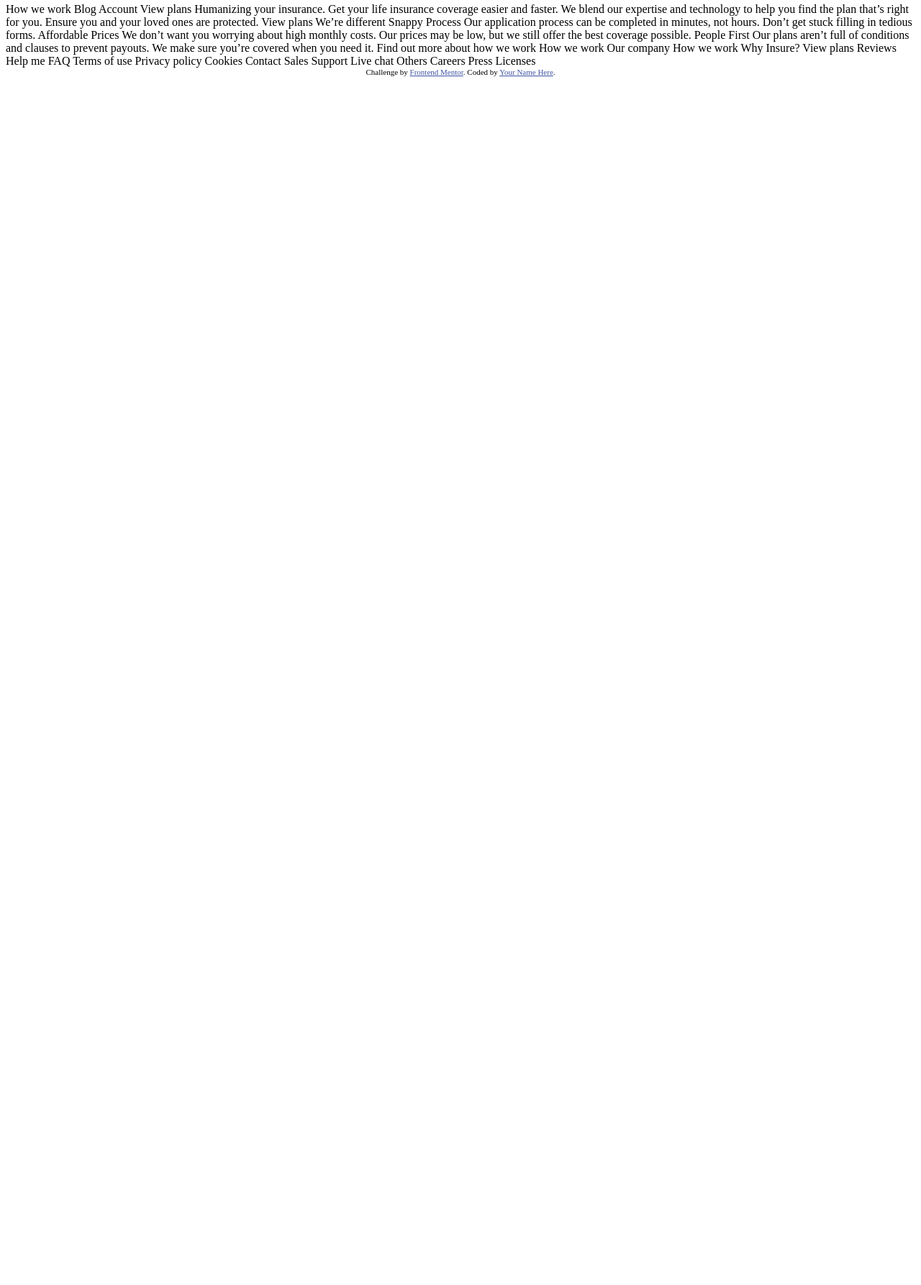
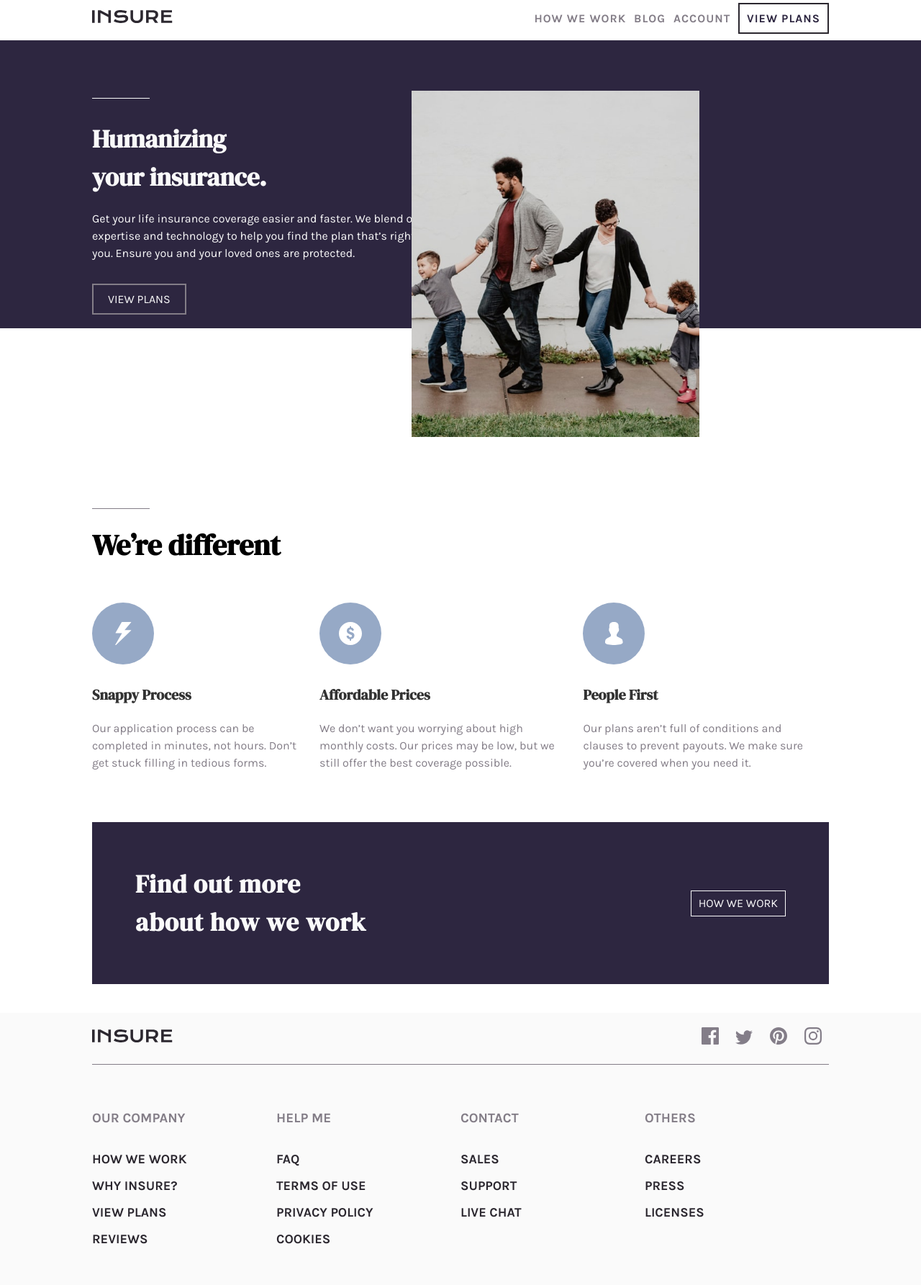
Before and after one commit to guliye91/insurance-landing-page, a plain HTML site: page index.html in a window 1280 px wide. Shown: the part 4-1789 px from the top of the page at 72% size. Before the commit the page ends 800 px from the top, so only its background shows below. Drawn offline with Linux system fonts and the light colour scheme.

Commit message:
completed desktop view

```diff
--- a/index.html
+++ b/index.html
@@ -5,81 +5,136 @@
   <meta name="viewport" content="width=device-width, initial-scale=1.0"> <!-- displays site properly based on user's device -->
 
   <link rel="icon" type="image/png" sizes="32x32" href="./images/favicon-32x32.png">
+  <link rel="stylesheet" href="./style.css">
 
   <title>Frontend Mentor | Insure landing page</title>
 
   <!-- Feel free to remove these styles or customise in your own stylesheet 👍 -->
-  <style>
-    .attribution { font-size: 11px; text-align: center; }
-    .attribution a { color: hsl(228, 45%, 44%); }
-  </style>
 </head>
 <body>
-
-  How we work
-  Blog
-  Account
-  View plans
-
-  Humanizing your insurance.
-
-  Get your life insurance coverage easier and faster. We blend our expertise
-  and technology to help you find the plan that’s right for you. Ensure you
-  and your loved ones are protected.
-
-  View plans
-
-  We’re different
-
-  Snappy Process
-
-  Our application process can be completed in minutes, not hours. Don’t get
-  stuck filling in tedious forms.
-
-  Affordable Prices
-
-  We don’t want you worrying about high monthly costs. Our prices may be low,
-  but we still offer the best coverage possible.
-
-  People First
-
-  Our plans aren’t full of conditions and clauses to prevent payouts. We make
-  sure you’re covered when you need it.
-
-  Find out more about how we work
-
-  How we work
-
-  Our company
-
-  How we work
-  Why Insure?
-  View plans
-  Reviews
-
-  Help me
-
-  FAQ
-  Terms of use
-  Privacy policy
-  Cookies
-
-  Contact
-
-  Sales
-  Support
-  Live chat
-
-  Others
-
-  Careers
-  Press
-  Licenses
-
-
-  <div class="attribution">
-    Challenge by <a href="https://www.frontendmentor.io?ref=challenge" target="_blank">Frontend Mentor</a>.
-    Coded by <a href="#">Your Name Here</a>.
+  <div class="container">
+    <nav class="navbar">
+        <div class="logo">
+          <img src="./images/logo.svg" alt="">
+        </div>
+        <ul class="main-menu">
+            <div class="close-icon">
+              <img src="./images/icon-close.svg" alt="">
+            </div>
+            <li><a href="#">How we work</a></li>
+            <li><a href="#">Blog</a></li>
+            <li><a href="#">Account</a></li>
+            <li class="view"><a href="#" class="btn">View plans</a></li>
+        </ul>
+        <div class="hamburger-icon">
+          <img src="./images/icon-hamburger.svg" alt="">
+        </div>
+    </nav>
   </div>
+  <!-- showcase section -->
+  <section class="showcase">
+    <div class="container">
+      <div class="showcase-contents">
+        <div class="left-content">
+          <div class="overline"></div>
+          <h1>Humanizing your insurance.</h1>
+          <p>Get your life insurance coverage easier and faster. We blend our expertise
+            and technology to help you find the plan that’s right for you. Ensure you
+            and your loved ones are protected.
+          </p>
+            <a href="#">View Plans</a>
+        </div>
+        <div class="right-content">
+          <img src="./images/image-intro-desktop.jpg" alt="people">
+        </div>
+      </div>
+    </div>
+  </section>
+  <!-- services section -->
+  <section class="services">
+    <div class="container">
+      <div class="overline"></div>
+      <h2>We’re different</h2>
+      <div class="service-cards">
+        <div class="card">
+          <div class="image-container">
+            <img src="./images/icon-snappy-process.svg" alt="snappy">
+          </div>
+          <h3>Snappy Process</h3>
+          <p>Our application process can be completed in minutes, not hours. Don’t get
+            stuck filling in tedious forms.</p>
+        </div>
+        <!-- card2 -->
+        <div class="card">
+          <div class="image-container">
+            <img src="./images/icon-affordable-prices.svg" alt="prices">
+          </div>
+          <h3>Affordable Prices</h3>
+          <p>We don’t want you worrying about high monthly costs. Our prices may be low,
+            but we still offer the best coverage possible.</p>
+        </div>
+        <!-- card 3 -->
+        <div class="card">
+          <div class="image-container">
+            <img src="./images/icon-people-first.svg" alt="people">
+          </div>
+          <h3>People First</h3>
+          <p>Our plans aren’t full of conditions and clauses to prevent payouts. We make
+            sure you’re covered when you need it.</p>
+        </div>
+      </div>
+    </div>
+  </section>
+  <!-- who we are section -->
+  <div class="container">
+    <section class="who-we-are">
+      <h2>Find out more <span>about how we work</span></h2>
+      <a href="#"class="btn">How we work</a>
+    </section>
+  </div>
+  <!-- footer section -->
+  <footer class="footer-section">
+    <div class="container">
+      <div class="logo-icons">
+        <div class="logo">
+          <img src="./images/logo.svg" alt="logo">
+        </div>
+        <div class="icons">
+          <img src="./images/icon-facebook.svg" alt="facebook-icon">
+          <img src="./images/icon-twitter.svg" alt="twitter-icon">
+          <img src="./images/icon-pinterest.svg" alt="icon-pinterest">
+          <img src="./images/icon-instagram.svg" alt="icon-instagram">
+        </div>
+      </div>
+      <div class="footer-links">
+       <ul class="our-company">
+         <h3>Our Company</h3>
+         <li><a href="#">How we work</a></li>
+         <li><a href="#">Why Insure?</a></li>
+         <li><a href="#">View plans</a></li>
+         <li><a href="#">Reviews</a></li>
+       </ul>
+       <ul class="help-me">
+        <h3>Help me</h3>
+        <li><a href="#">FAQ</a></li>
+        <li><a href="#">Terms of use</a></li>
+        <li><a href="#">Privacy policy</a></li>
+        <li><a href="#">Cookies</a></li>
+      </ul>
+      <ul class="contact">
+        <h3>Contact</h3>
+        <li><a href="#">Sales</a></li>
+        <li><a href="#">Support</a></li>
+        <li><a href="#">Live chat</a></li>
+      </ul>
+      <ul class="others">
+        <h3>Others</h3>
+        <li><a href="#">Careers</a></li>
+        <li><a href="#">Press</a></li>
+        <li><a href="#">Licenses</a></li>
+      </ul>
+      </div>
+    </div>
+  </footer>
 </body>
 </html>
--- /dev/null
+++ b/style.css
@@ -0,0 +1,332 @@
+@import url("https://fonts.googleapis.com/css2?family=DM+Serif+Display&family=Karla:wght@400;700&display=swap");
+*,
+*::after,
+*::before {
+  padding: 0;
+  margin: 0;
+  box-sizing: border-box;
+}
+html {
+  font-size: 10px;
+}
+/* global styling */
+a {
+  text-decoration: none;
+}
+ul {
+  list-style: none;
+}
+img {
+  max-width: 100%;
+}
+.container {
+  max-width: 80%;
+  margin: 0 auto;
+}
+/* end of global styling */
+
+body {
+  font-size: 1.6rem;
+  font-family: "Karla", sans-serif;
+  background-color: hsl(0, 0%, 100%);
+  line-height: 1.5;
+}
+/* navbar section */
+.navbar {
+  display: flex;
+  width: 100%;
+  justify-content: space-between;
+  align-items: center;
+  padding: 1rem 0;
+  height: 6rem;
+}
+
+.navbar .main-menu {
+  display: flex;
+  width: 40%;
+  justify-content: space-between;
+  align-items: center;
+  font-weight: bold;
+}
+
+.navbar .main-menu a {
+  text-transform: uppercase;
+  color: hsl(273, 4%, 51%);
+  letter-spacing: 0.1rem;
+  padding: 0 0.5rem 0 0;
+}
+.navbar .main-menu a:hover {
+  color: hsl(256, 26%, 20%);
+}
+.close-icon,
+.hamburger-icon {
+  display: none;
+}
+.navbar .view a {
+  color: hsl(270, 9%, 17%);
+}
+.navbar .main-menu .btn {
+  border: 2px solid hsl(270, 9%, 17%);
+  padding: 1rem 1rem;
+  color: hsl(256, 26%, 20%);
+}
+.navbar .main-menu .btn:hover {
+  background-color: hsl(256, 26%, 20%);
+  color: hsl(0, 0%, 98%);
+}
+/* end of navbar */
+/* showcase section */
+.showcase {
+  background-color: hsl(256, 26%, 20%);
+  color: hsl(0, 0%, 98%);
+  height: 40rem;
+}
+.showcase .overline {
+  width: 8rem;
+  height: 1px;
+  background-color: hsl(0, 0%, 98%);
+}
+.showcase-contents {
+  display: flex;
+  justify-content: space-between;
+}
+.left-content {
+  padding: 8rem 0 0;
+}
+.left-content h1 {
+  width: 250px;
+  padding: 3rem 0 0;
+  font-family: "DM Serif Display", serif;
+  font-size: 3.5rem;
+}
+.left-content p {
+  width: 490px;
+  padding: 2rem 0 4rem;
+}
+.left-content a {
+  color: hsl(0, 0%, 98%);
+  border: 2px solid hsl(273, 4%, 51%);
+  padding: 1rem 2rem;
+  text-transform: uppercase;
+}
+.left-content a:hover {
+  background-color: hsl(0, 0%, 98%);
+  color: hsl(256, 26%, 20%);
+}
+.right-content {
+  width: 40rem;
+  height: auto;
+}
+.right-content img {
+  position: relative;
+  top: 70px;
+  left: -180px;
+}
+/* services section */
+
+.services {
+  padding: 25rem 0 5rem;
+}
+.services .overline {
+  width: 8rem;
+  height: 1px;
+  background-color: hsl(273, 4%, 51%);
+}
+.services h2 {
+  padding: 2rem 0 5rem;
+  font-family: "DM Serif Display", serif;
+  font-weight: 700;
+  font-size: 4rem;
+}
+.services h3 {
+  font-family: "DM Serif Display", serif;
+  font-weight: 700;
+  font-size: 2rem;
+  opacity: 0.8;
+}
+.services p {
+  padding: 2rem 0;
+  padding-right: 2rem;
+  color: hsl(273, 4%, 51%);
+}
+.service-cards {
+  display: flex;
+  justify-content: space-between;
+  align-items: center;
+  width: 100%;
+}
+.services .image-container {
+  padding: 0 0 2rem;
+}
+/* who we are section */
+
+.who-we-are {
+  background-color: hsl(256, 26%, 20%);
+  color: hsl(0, 0%, 98%);
+  padding: 6rem;
+  display: flex;
+  justify-content: space-between;
+  align-items: center;
+  margin-bottom: 4rem;
+}
+.who-we-are h2 {
+  font-family: "DM Serif Display", serif;
+  font-size: 3.5rem;
+  letter-spacing: 1px;
+}
+.who-we-are h2 span {
+  display: block;
+}
+.who-we-are .btn {
+  border: 1px solid hsl(0, 0%, 98%);
+  padding: 0.5rem 1rem;
+  color: hsl(0, 0%, 98%);
+  text-transform: uppercase;
+  transition: all 0.3s ease-in-out;
+}
+.who-we-are .btn:hover {
+  background-color: hsl(0, 0%, 98%);
+  color: hsl(256, 26%, 20%);
+}
+/* footer section */
+
+.footer-section {
+  background-color: hsl(0, 0%, 98%);
+}
+.logo-icons {
+  display: flex;
+  justify-content: space-between;
+  align-items: center;
+  padding: 2rem 0;
+  border-bottom: 1px solid hsl(273, 4%, 51%);
+}
+.icons img {
+  padding: 0 1rem;
+  cursor: pointer;
+}
+.icons img:hover {
+  filter: hsl(256, 26%, 20%);
+}
+.footer-links {
+  padding: 4rem 0;
+  display: grid;
+  grid-template-columns: 1fr 1fr 1fr 1fr;
+  text-transform: uppercase;
+}
+.footer-links h3 {
+  padding: 2rem 0 3rem;
+  color: hsl(273, 4%, 51%);
+}
+.footer-links li {
+  padding: 0 0 1rem;
+}
+.footer-links a {
+  color: hsl(270, 9%, 17%);
+  font-weight: bold;
+  font-size: 1.8rem;
+}
+.footer-links a:hover {
+  text-decoration: underline;
+}
+/* media queries */
+@media screen and (max-width: 1250px) {
+  .navbar .main-menu {
+    width: 50%;
+  }
+  .right-content img {
+    position: relative;
+    top: 70px;
+    left: -90px;
+  }
+}
+@media screen and (max-width: 1024px) {
+  .navbar .main-menu {
+    width: 60%;
+  }
+  .right-content img {
+    position: relative;
+    top: 70px;
+    left: 0px;
+  }
+}
+
+@media screen and (max-width: 992px) {
+  .left-content p {
+    width: 450px;
+  }
+  .right-content {
+    padding: 5rem 0 0;
+    width: 50rem;
+    height: auto;
+  }
+  .right-content img {
+    position: initial;
+  }
+}
+
+@media screen and (max-width: 768px) {
+  .hamburger-icon {
+    display: block;
+  }
+  .navbar .main-menu {
+    position: absolute;
+    top: 6rem;
+    display: flex;
+    flex-direction: column;
+    justify-content: center;
+    align-items: center;
+    font-weight: bold;
+    background-color: hsl(256, 26%, 20%);
+    display: none;
+  }
+  .show {
+    display: block;
+  }
+  .navbar .main-menu li {
+    padding: 0 0 2rem;
+  }
+  .navbar .main-menu a {
+    text-transform: uppercase;
+    color: hsl(0, 0%, 98%);
+    letter-spacing: 0.1rem;
+  }
+  .navbar .view a {
+    color: hsl(0, 0%, 98%);
+  }
+  .navbar .main-menu .btn {
+    border: 2px solid hsl(0, 0%, 98%);
+    padding: 1rem 1rem;
+    color: hsl(0, 0%, 98%);
+  }
+  .navbar .main-menu .btn:hover {
+    background-color: hsl(256, 26%, 20%);
+    color: hsl(0, 0%, 98%);
+  }
+  /* showcase section */
+  .showcase {
+    background-color: hsl(256, 26%, 20%);
+    color: hsl(0, 0%, 98%);
+    height: 60rem;
+  }
+  .showcase-contents {
+    display: flex;
+    flex-direction: column;
+    justify-content: flex-start;
+  }
+  .right-content {
+    width: 40rem;
+    height: auto;
+    order: 1;
+  }
+  .right-content img {
+    top: 0;
+  }
+  .left-content {
+    padding: 1rem 0 0;
+    order: 2;
+    color: black;
+  }
+  .showcase .overline {
+    display: none;
+  }
+}
```
